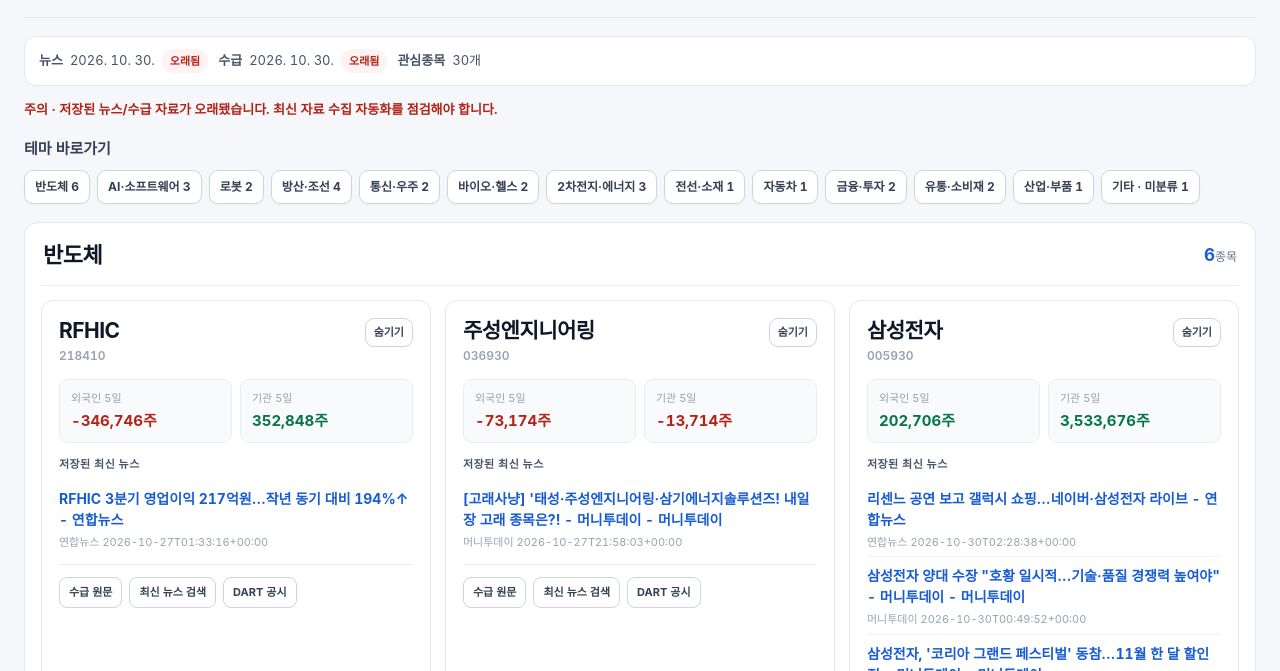
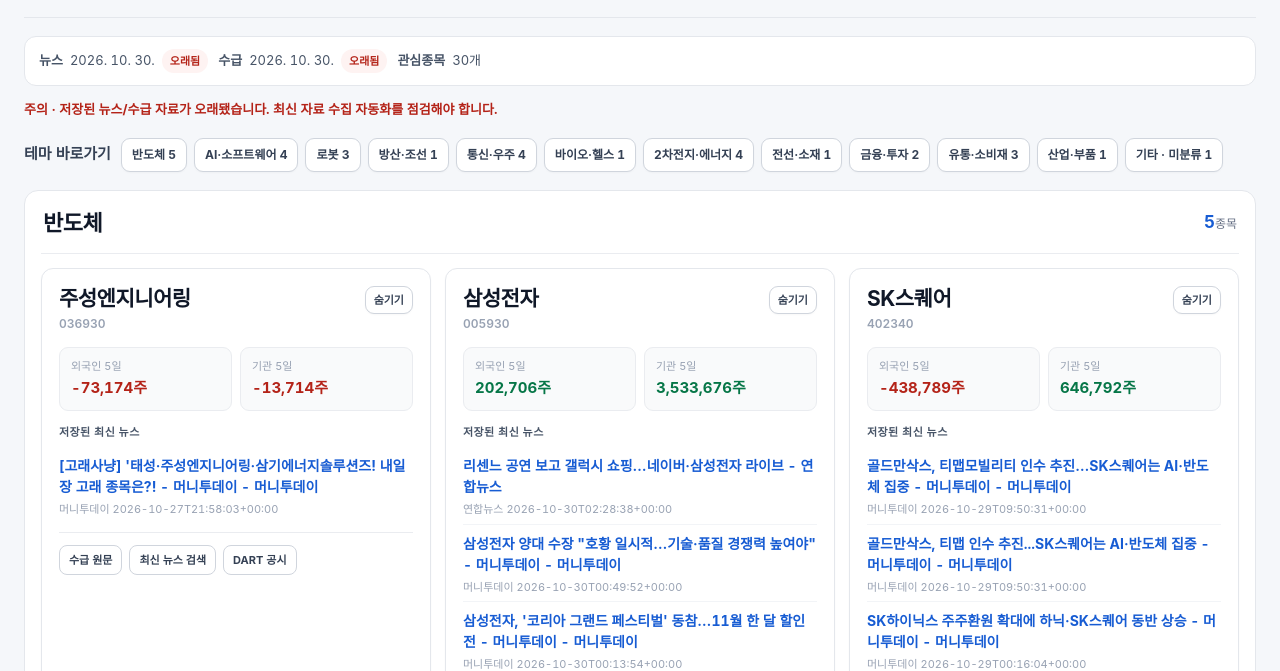
Before and after one commit to gptjyp-ops/JYP-COWRK, a plain HTML site: page stock-miner.html in a window 1280 px wide. Shown: the part 129-800 px from the top of the page. Drawn offline with nearby package versions, Linux system fonts and the light colour scheme; a web font is replaced by a local one.

Commit message:
stock miner: fix primary momentum theme classification

```diff
--- a/stock-miner.html
+++ b/stock-miner.html
@@ -1026,6 +1026,12 @@ function setupWarningTips(){
 const interestThemes=[['gold','금'],['cable','전선'],['semiconductor','반도체'],['aerospace','우주항공'],['oil','유가'],['ai','AI'],['defense','방산'],['telecom','통신'],['battery','2차전지'],['shipping','해운'],['robot','로봇'],['beauty','화장품'],['bio','바이오']];
 function themeData(id){return (newsMeta.themes||[]).find(t=>t.id===id)||{id,label:interestThemes.find(x=>x[0]===id)?.[1]||id,articles:[],candidates:[],errors:[]}}
 function themeCandidates(id){return (themeData(id).candidates||[]).filter(c=>rows.some(r=>String(r.code)===String(c.code)))}
+const primaryThemeOverrides={
+ "448900":"robot",        // 한국피아이엠 · 로봇/감속기 모멘텀
+ "445680":"bio",          // 큐리옥스바이오시스템즈 · 세포분석/바이오
+ "189300":"aerospace",    // 인텔리안테크 · 위성통신/저궤도
+ "218410":"telecom"       // RFHIC · 무선통신/RF
+};
 const themeKeywordRules={
  gold:/귀금속|금광|금거래|금 시세|골드|gold/i,
  cable:/전선|케이블|동선|구리선|초고압/i,
@@ -1043,6 +1049,7 @@ const themeKeywordRules={
 };
 function stockThemeIds(stock){
  const code=String(stock?.code||''),weighted=[];
+ if(primaryThemeOverrides[code])weighted.push({id:primaryThemeOverrides[code],weight:1000,order:-1});
  (newsMeta.themes||[]).forEach((t,idx)=>{
   const c=(t.candidates||[]).find(x=>String(x.code)===code);
   if(c)weighted.push({id:t.id,weight:100+(c.evidence?.length||0),order:idx});
@@ -1350,6 +1357,23 @@ if('serviceWorker'in navigator)window.addEventListener('load',()=>navigator.serv
   ['retail','유통·소비재',/백화점|유통|화장품|뷰티|의류|패션|소비재/i],
   ['industrial','산업·부품',/밸브|피팅|기계|산업|부품|금속|제조|플랜트|엔지니어링/i]
  ];
+ const nfPrimaryThemeOverrides={
+  "448900":"robot",
+  "445680":"bio",
+  "189300":"telecom",
+  "218410":"telecom"
+ };
+ const eventThemeMap={
+  "로봇":"robot","피지컬 AI":"robot","감속기":"robot","자동화":"robot",
+  "바이오":"bio","의료":"bio","진단":"bio","세포":"bio","임상":"bio",
+  "통신":"telecom","5G":"telecom","6G":"telecom","위성":"telecom","우주":"telecom","항공":"telecom","RF":"telecom",
+  "반도체":"semiconductor","HBM":"semiconductor",
+  "방산":"defense","조선":"defense",
+  "화장품":"retail",
+  "2차전지":"battery","배터리":"battery","ESS":"battery",
+  "전선":"cable"
+ };
+
  const themeOrder=themeDefs.map(x=>x[0]).concat('other');
  const themeLabel=id=>themeDefs.find(x=>x[0]===id)?.[1]||'기타 · 미분류';
 
@@ -1373,12 +1397,20 @@ if('serviceWorker'in navigator)window.addEventListener('load',()=>navigator.serv
   return out;
  }
  function themeFor(stock){
-  const p=biz.stocks?.[String(stock.code)]||{};
+  const code=String(stock.code);
+  if(nfPrimaryThemeOverrides[code])return nfPrimaryThemeOverrides[code];
+  const articles=n.stocks?.[code]?.news||[];
+  for(const article of articles.slice(0,5)){
+   for(const event of article.event_types||[]){
+    if(eventThemeMap[event])return eventThemeMap[event];
+   }
+  }
+  const ids=newsThemeIds(code);
+  const map={semiconductor:'semiconductor',ai:'ai',robot:'robot',defense:'defense',shipping:'defense',telecom:'telecom',aerospace:'telecom',bio:'bio',beauty:'retail',battery:'battery',oil:'battery',cable:'cable'};
+  for(const id of ids){if(map[id])return map[id]}
+  const p=biz.stocks?.[code]||{};
   const text=[stock.name,p.summary,p.sector,p.business].filter(Boolean).join(' ');
   for(const [id,,rx] of themeDefs){if(rx.test(text))return id}
-  const ids=newsThemeIds(stock.code);
-  const map={semiconductor:'semiconductor',ai:'ai',robot:'robot',defense:'defense',shipping:'defense',telecom:'telecom',aerospace:'telecom',bio:'bio',beauty:'retail',battery:'battery',oil:'battery',cable:'cable'};
-  for(const id of ids){if(map[id])return map[id]}
   return 'other';
  }
  function stockNews(stock){
```
